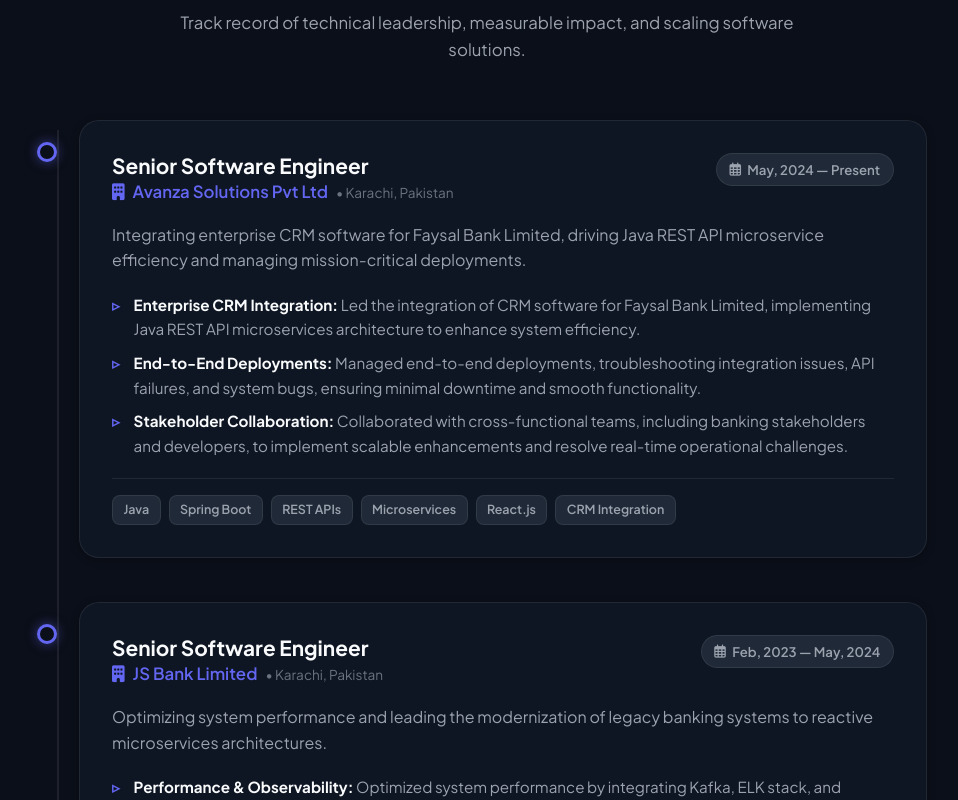
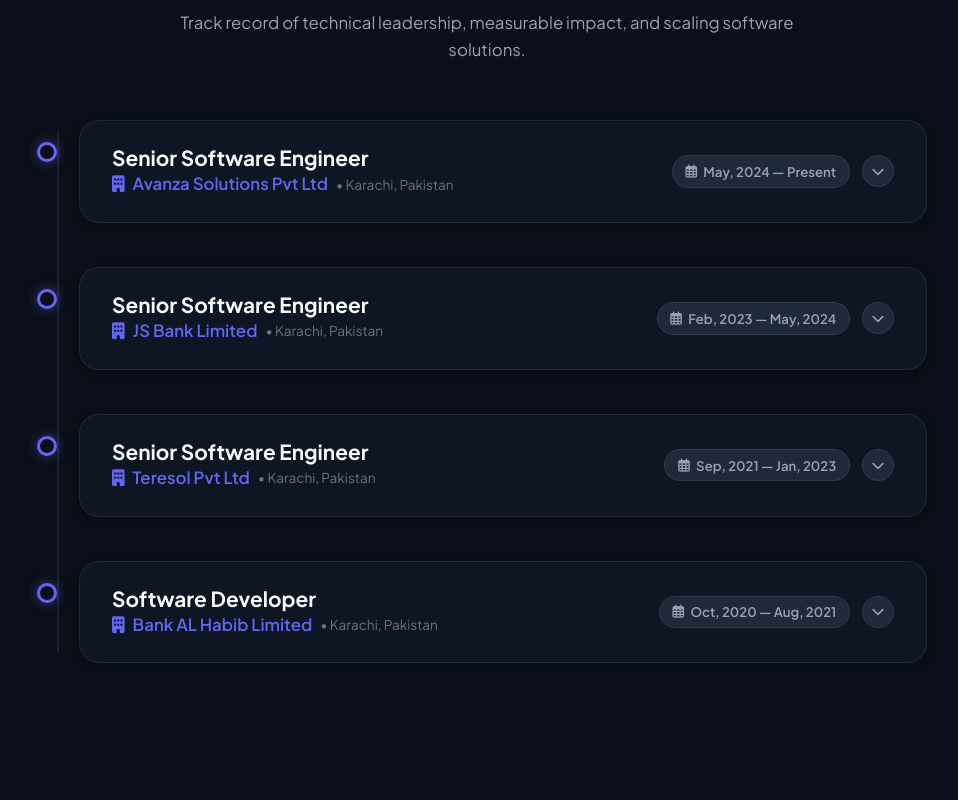
Before and after one commit to Fypseen/web-resume, a Next.js app: page / in a window 1280 px wide. Shown: the part 3000-3800 px from the top of the page, without its empty margins (153-1111 px from the left). Built offline with nearby package versions, Linux system fonts and the light colour scheme.

Commit message:
update experence UI

```diff
--- a/src/app/resume.css
+++ b/src/app/resume.css
@@ -971,7 +971,7 @@ section {
   backdrop-filter: blur(12px);
   border: 1px solid var(--border-color);
   border-radius: var(--radius-lg);
-  padding: 2rem;
+  padding: 1.5rem 2rem;
   box-shadow: var(--shadow-sm);
   transition: all var(--transition-fast);
 }
@@ -985,10 +985,61 @@ section {
 .timeline-header {
   display: flex;
   flex-wrap: wrap;
-  align-items: flex-start;
+  align-items: center;
   justify-content: space-between;
   gap: 0.75rem;
-  margin-bottom: 0.75rem;
+  margin-bottom: 0;
+}
+
+.timeline-header.clickable {
+  cursor: pointer;
+  user-select: none;
+}
+
+.timeline-header-right {
+  display: flex;
+  align-items: center;
+  gap: 0.75rem;
+}
+
+.timeline-expand-btn {
+  width: 32px;
+  height: 32px;
+  border-radius: 50%;
+  border: 1px solid var(--border-color);
+  background: var(--bg-tertiary);
+  color: var(--text-secondary);
+  display: inline-flex;
+  align-items: center;
+  justify-content: center;
+  cursor: pointer;
+  transition: all 0.2s ease;
+  font-size: 13px;
+  flex-shrink: 0;
+}
+
+.timeline-expand-btn:hover,
+.timeline-header.clickable:hover .timeline-expand-btn {
+  border-color: var(--accent-primary);
+  color: var(--accent-primary);
+  background: var(--badge-bg);
+  transform: translateY(-1px);
+}
+
+.timeline-expandable-content {
+  max-height: 0;
+  overflow: hidden;
+  opacity: 0;
+  transition: max-height 0.4s cubic-bezier(0.4, 0, 0.2, 1), opacity 0.3s ease, margin 0.25s ease;
+  margin-top: 0;
+}
+
+.timeline-expandable-content.open {
+  max-height: 1200px;
+  opacity: 1;
+  margin-top: 1.25rem;
+  padding-top: 1rem;
+  border-top: 1px dashed var(--border-color);
 }
 
 .timeline-role {
--- a/src/components/ExperienceSection.tsx
+++ b/src/components/ExperienceSection.tsx
@@ -1,4 +1,6 @@
-import React from "react";
+"use client";
+
+import React, { useState } from "react";
 
 interface ExperienceItem {
   role: string;
@@ -100,6 +102,15 @@ const experiences: ExperienceItem[] = [
 ];
 
 export default function ExperienceSection() {
+  const [expandedItems, setExpandedItems] = useState<Record<number, boolean>>({});
+
+  const toggleExpand = (idx: number) => {
+    setExpandedItems((prev) => ({
+      ...prev,
+      [idx]: !prev[idx],
+    }));
+  };
+
   return (
     <section className="experience-section" id="experience">
       <div className="container">
@@ -114,11 +125,17 @@ export default function ExperienceSection() {
         </div>
 
         <div className="experience-timeline">
-          {experiences.map((exp, idx) => (
+          {experiences.map((exp, idx) => {
+            const isExpanded = !!expandedItems[idx];
+            return (
               <div className="timeline-item" key={idx}>
                 <div className="timeline-marker"></div>
-              <div className="timeline-card">
-                <div className="timeline-header">
+                <div className={`timeline-card ${isExpanded ? "expanded" : ""}`}>
+                  <div
+                    className="timeline-header clickable"
+                    onClick={() => toggleExpand(idx)}
+                    title={isExpanded ? "Click to collapse" : "Click to expand details"}
+                  >
                     <div>
                       <h3 className="timeline-role">{exp.role}</h3>
                       <div className="timeline-company">
@@ -128,10 +145,27 @@ export default function ExperienceSection() {
                         </span>
                       </div>
                     </div>
+                    <div className="timeline-header-right">
                       <span className="timeline-period-badge">
                         <i className="far fa-calendar-alt"></i> {exp.period}
                       </span>
+                      <button
+                        type="button"
+                        className="timeline-expand-btn"
+                        onClick={(e) => {
+                          e.stopPropagation();
+                          toggleExpand(idx);
+                        }}
+                        aria-label={isExpanded ? "Collapse details" : "Expand details"}
+                        title={isExpanded ? "Collapse details" : "Expand details"}
+                      >
+                        <i className={isExpanded ? "fas fa-chevron-up" : "fas fa-chevron-down"}></i>
+                      </button>
                     </div>
+                  </div>
+
+                  {/* Expandable Content Container */}
+                  <div className={`timeline-expandable-content ${isExpanded ? "open" : ""}`}>
                     <p className="timeline-description">{exp.description}</p>
                     <ul className="timeline-duties">
                       {exp.duties.map((duty, dIdx) => (
@@ -147,7 +181,9 @@ export default function ExperienceSection() {
                     </div>
                   </div>
                 </div>
-          ))}
+              </div>
+            );
+          })}
         </div>
       </div>
     </section>
```
Lines whose indentation alone changed are shown as unchanged.
